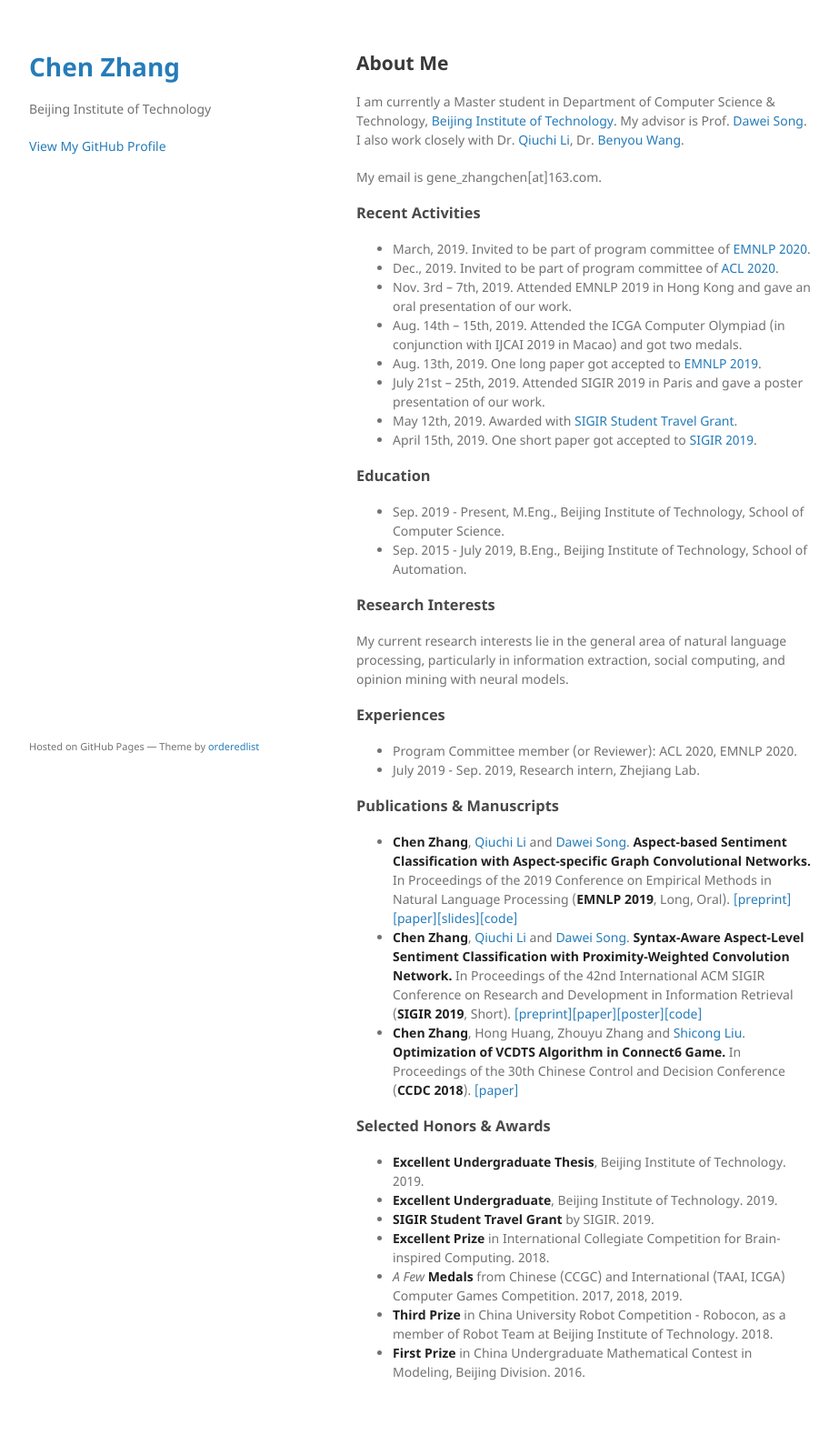
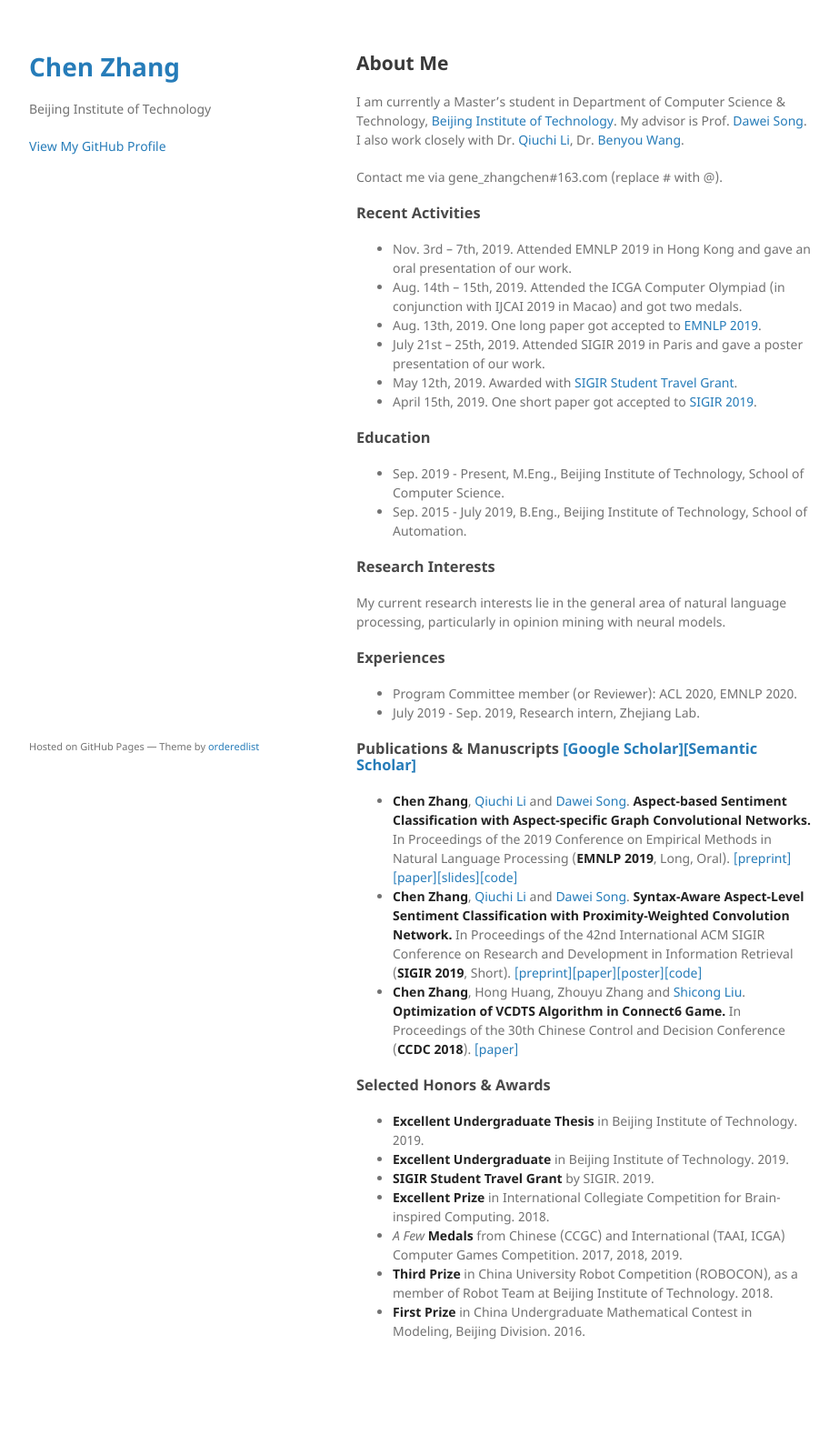
Before and after one commit to GeneZC/genezc.github.io, a Jekyll site: the page built from index.md, in a window 1280 px wide. Shown: the whole page at 91% size, without its empty margins (178-1101 px from the left). Built offline with Jekyll 4.4.1, drawn with Linux system fonts in a browser that asks for light colours; our own code applies the rules of GitHub Pages for plain Markdown files; after the commit the page ends 1544 px from its top, so only the background shows below that.

Commit message:
Add links to scholar page

```diff
--- a/index.md
+++ b/index.md
@@ -4,14 +4,12 @@ layout: default
 
 ## About Me
 
-I am currently a Master student in Department of Computer Science & Technology, [Beijing Institute of Technology](http://www.bit.edu.cn/). My advisor is Prof. [Dawei Song](http://cs.bit.edu.cn/szdw/jsml/js/sdw/index.htm). I also work closely with Dr. [Qiuchi Li](https://qiuchili.github.io), Dr. [Benyou Wang](https://wabyking.github.io/old).
+I am currently a Master's student in Department of Computer Science & Technology, [Beijing Institute of Technology](http://www.bit.edu.cn/). My advisor is Prof. [Dawei Song](http://cs.bit.edu.cn/szdw/jsml/js/sdw/index.htm). I also work closely with Dr. [Qiuchi Li](https://qiuchili.github.io), Dr. [Benyou Wang](https://wabyking.github.io/old).
 
-My email is gene_zhangchen\[at\]163.com.
+Contact me via gene_zhangchen#163.com (replace # with @).
 
 ### Recent Activities
 
-* March, 2019. Invited to be part of program committee of [EMNLP 2020](https://2020.emnlp.org/).
-* Dec., 2019. Invited to be part of program committee of [ACL 2020](https://acl2020.org/).
 * Nov. 3rd -- 7th, 2019. Attended EMNLP 2019 in Hong Kong and gave an oral presentation of our work.
 * Aug. 14th -- 15th, 2019. Attended the ICGA Computer Olympiad (in conjunction with IJCAI 2019 in Macao) and got two medals.
 * Aug. 13th, 2019. One long paper got accepted to [EMNLP 2019](https://www.emnlp-ijcnlp2019.org/).
@@ -26,14 +24,14 @@ My email is gene_zhangchen\[at\]163.com.
 
 ### Research Interests
 
-My current research interests lie in the general area of natural language processing, particularly in information extraction, social computing, and opinion mining with neural models.
+My current research interests lie in the general area of natural language processing, particularly in opinion mining with neural models.
 
 ### Experiences
 
 * Program Committee member (or Reviewer): ACL 2020, EMNLP 2020.
 * July 2019 - Sep. 2019, Research intern, Zhejiang Lab.
 
-### Publications & Manuscripts
+### Publications & Manuscripts [[Google Scholar]](https://scholar.google.com/citations?user=IMwAXWcAAAAJ&hl=zh-CN)[[Semantic Scholar]](https://www.semanticscholar.org/author/Chen-Zhang/145107889)
 
 * **Chen Zhang**, [Qiuchi Li](https://qiuchili.github.io) and [Dawei Song](http://cs.bit.edu.cn/szdw/jsml/js/sdw/index.htm). **Aspect-based Sentiment Classification with Aspect-specific Graph Convolutional Networks.** In Proceedings of the 2019 Conference on Empirical Methods in Natural Language Processing (**EMNLP 2019**, Long, Oral). [[preprint]](https://arxiv.org/abs/1909.03477)[[paper]](https://www.aclweb.org/anthology/D19-1464/)[[slides]](./assets/file/EMNLP2019-Oral.pdf)[[code]](https://github.com/GeneZC/ASGCN)
 * **Chen Zhang**, [Qiuchi Li](https://qiuchili.github.io) and [Dawei Song](http://cs.bit.edu.cn/szdw/jsml/js/sdw/index.htm). **Syntax-Aware Aspect-Level Sentiment Classification with Proximity-Weighted Convolution Network.** In Proceedings of the 42nd International ACM SIGIR Conference on Research and Development in Information Retrieval (**SIGIR 2019**, Short). [[preprint]](https://arxiv.org/abs/1909.10171)[[paper]](https://dl.acm.org/citation.cfm?id=3331351)[[poster]](./assets/file/SIGIR2019-Poster.pdf)[[code]](https://github.com/GeneZC/PWCN)
@@ -41,10 +39,10 @@ My current research interests lie in the general area of natural language proces
 
 ### Selected Honors & Awards
 
-* **Excellent Undergraduate Thesis**, Beijing Institute of Technology. 2019.
-* **Excellent Undergraduate**, Beijing Institute of Technology. 2019.
+* **Excellent Undergraduate Thesis** in Beijing Institute of Technology. 2019.
+* **Excellent Undergraduate** in Beijing Institute of Technology. 2019.
 * **SIGIR Student Travel Grant** by SIGIR. 2019.
 * **Excellent Prize** in International Collegiate Competition for Brain-inspired Computing. 2018.
 * *A Few* **Medals** from Chinese (CCGC) and International (TAAI, ICGA) Computer Games Competition. 2017, 2018, 2019.
-* **Third Prize** in China University Robot Competition - Robocon, as a member of Robot Team at Beijing Institute of Technology. 2018.
+* **Third Prize** in China University Robot Competition (ROBOCON), as a member of Robot Team at Beijing Institute of Technology. 2018.
 * **First Prize** in China Undergraduate Mathematical Contest in Modeling, Beijing Division. 2016.
```
Also changed, not shown: 1 other file.
